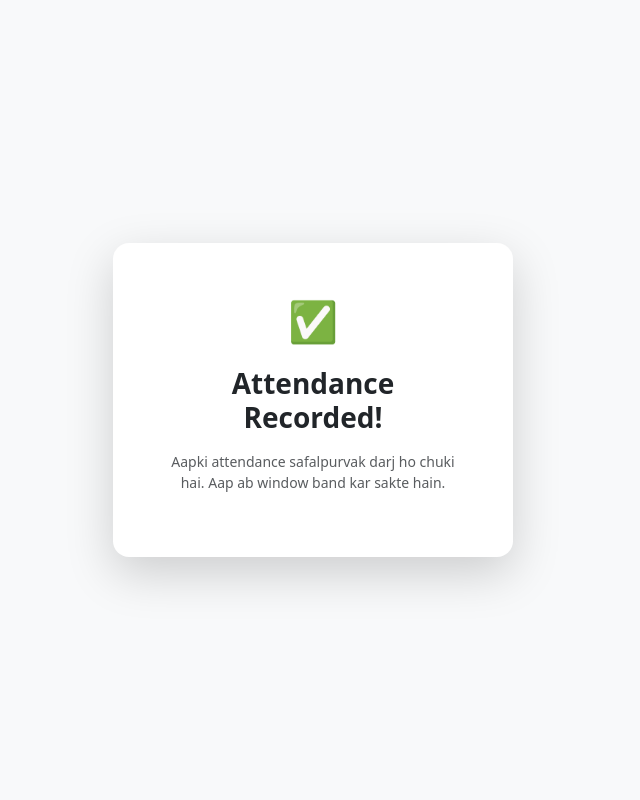
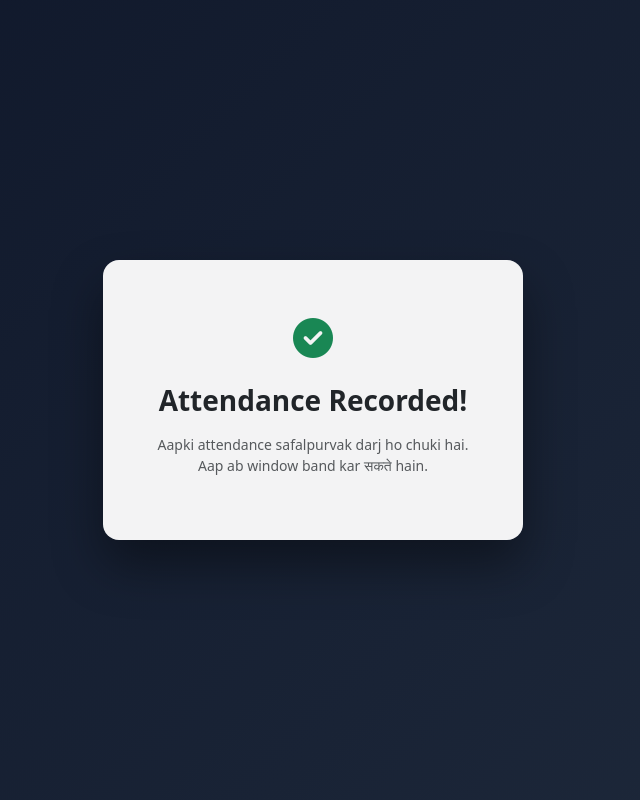
Before and after one commit to aasish042/qr_attendance_system, a Flask app: template templates/success.html in a window 1280 px wide. Shown: the whole page, without its empty margins (327-967 px from the left). Run offline with Flask 3, Linux system fonts and the light colour scheme; the template is opened without the code that fills it, so the values that code supplies are empty.

Commit message:
Enhance success.html layout and styles
Updated styling and structure of the success page.

```diff
--- a/templates/success.html
+++ b/templates/success.html
@@ -2,14 +2,37 @@
 <html lang="en">
 <head>
     <meta charset="UTF-8">
+    <meta name="viewport" content="width=device-width, initial-scale=1.0">
     <title>Success</title>
     <link href="https://cdn.jsdelivr.net/npm/bootstrap@5.3.0/dist/css/bootstrap.min.css" rel="stylesheet">
+    <link rel="stylesheet" href="https://cdnjs.cloudflare.com/ajax/libs/font-awesome/6.4.0/css/all.min.css">
+    <style>
+        body {
+            background: linear-gradient(135deg, #0f172a 0%, #1e293b 100%);
+            background-size: cover;
+            background-attachment: fixed;
+            min-height: 100vh;
+        }
+        .card {
+            backdrop-filter: blur(15px);
+            -webkit-backdrop-filter: blur(15px);
+            background: rgba(255, 255, 255, 0.95) !important;
+            box-shadow: 0 25px 50px rgba(0, 0, 0, 0.4) !important;
+            animation: fadeIn 0.5s ease-in-out;
+        }
+        @keyframes fadeIn {
+            from { opacity: 0; transform: translateY(20px); }
+            to { opacity: 1; transform: translateY(0); }
+        }
+    </style>
 </head>
-<body class="bg-light d-flex align-items-center justify-content-center vh-100">
-    <div class="card shadow-lg p-5 border-0 rounded-4 text-center" style="width: 400px;">
-        <div class="mb-3 text-success fs-1">✅</div>
+<body class="bg-light d-flex align-items-center justify-content-center min-vh-100 p-3">
+    <div class="card shadow-lg p-4 p-sm-5 border-0 rounded-4 text-center w-100" style="max-width: 420px;">
+        <div class="mb-3 text-success fs-1">
+            <i class="fa-solid fa-circle-check"></i>
+        </div>
         <h3 class="fw-bold text-dark">Attendance Recorded!</h3>
-        <p class="text-muted small mt-2">Aapki attendance safalpurvak darj ho chuki hai. Aap ab window band kar sakte hain.</p>
+        <p class="text-muted small mt-2">Aapki attendance safalpurvak darj ho chuki hai. Aap ab window band kar सकते hain.</p>
     </div>
 </body>
 </html>
```
